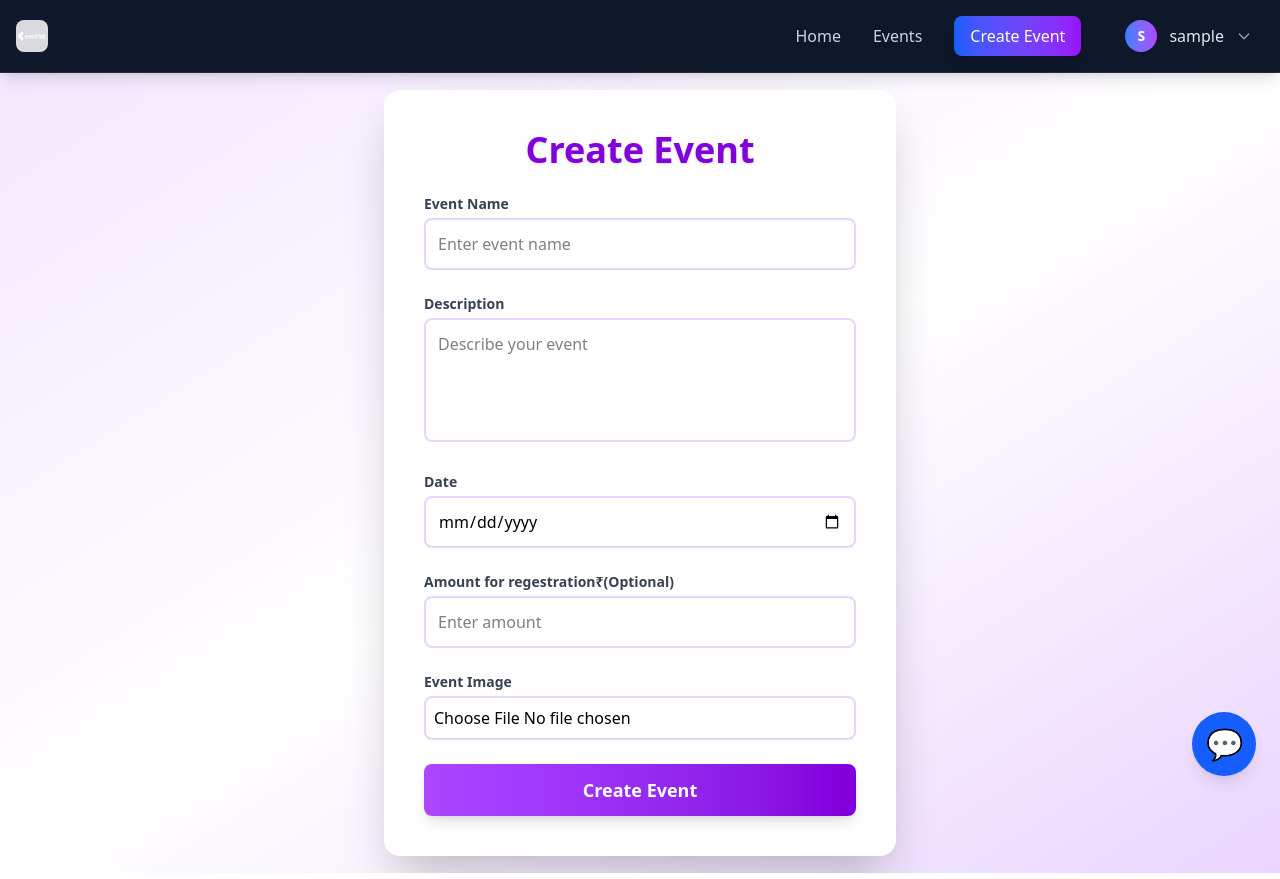
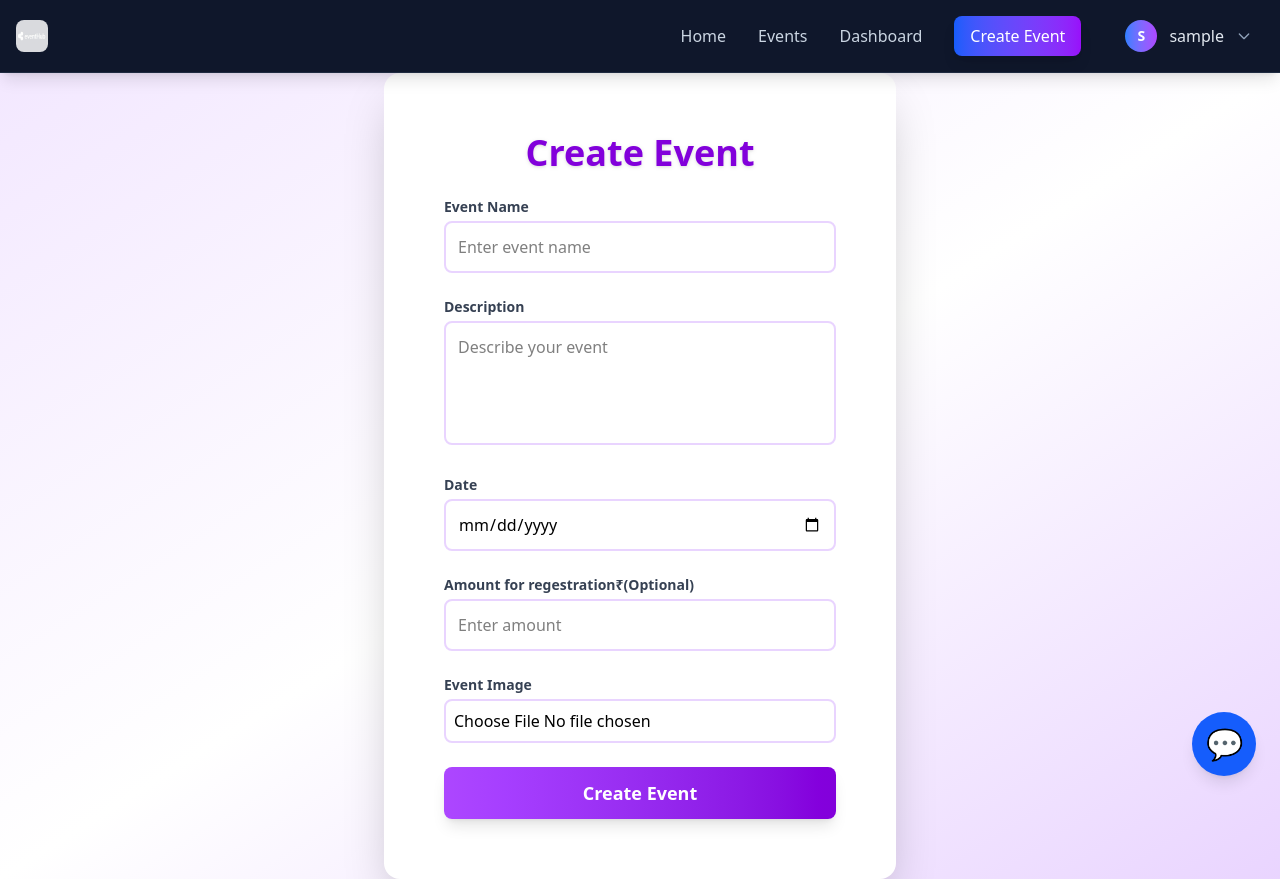
Before and after one commit to mohanmeesala2005/EventHub, a React (Vite) app in the folder client/: page /create-event in a window 1280 px wide. Built offline with nearby package versions, Linux system fonts and the light colour scheme; sample sign-in values are in the browser's storage.

Commit message:
Added Dashboard

```diff
--- a/client/src/components/Navbar.jsx
+++ b/client/src/components/Navbar.jsx
@@ -54,6 +54,13 @@ const Navbar = () => {
             className="text-slate-300 hover:text-white font-medium transition-colors duration-200 relative group"
           >
             Events
+            <span className="absolute -bottom-1 left-0 w-0 h-0.5 bg-blue-400 transition-all group-hover:w-full"></span>
+          </Link>
+          <Link
+            to="/dashboard"
+            className="text-slate-300 hover:text-white font-medium transition-colors duration-200 relative group"
+          >
+            Dashboard
             <span className="absolute -bottom-1 left-0 w-0 h-0.5 bg-blue-400 transition-all group-hover:w-full"></span>
           </Link>
           {user ? (
--- a/client/src/pages/CreateEvent.jsx
+++ b/client/src/pages/CreateEvent.jsx
@@ -88,7 +88,7 @@ function CreateEvent() {
 
   return (
     <div className="min-h-screen flex items-center justify-center bg-gradient-to-br from-purple-100 via-white to-purple-200">
-      <div className="bg-white shadow-2xl rounded-2xl p-10 w-full max-w-lg">
+      <div className="bg-white shadow-2xl rounded-2xl p-15 w-full max-w-lg">
         <h1 className="text-4xl font-extrabold text-purple-700 mb-6 text-center drop-shadow">
           Create Event
         </h1>
--- a/client/src/pages/Dashboard.jsx
+++ b/client/src/pages/Dashboard.jsx
@@ -14,7 +14,7 @@ const Dashboard = () => {
       navigate("/login");
       return;
     }
-    API.get("/events/my-registrations", {
+    API.get("/events/registrations", {
       headers: { Authorization: `Bearer ${token}` },
     })
       .then((res) => setRegs(res.data))
```
